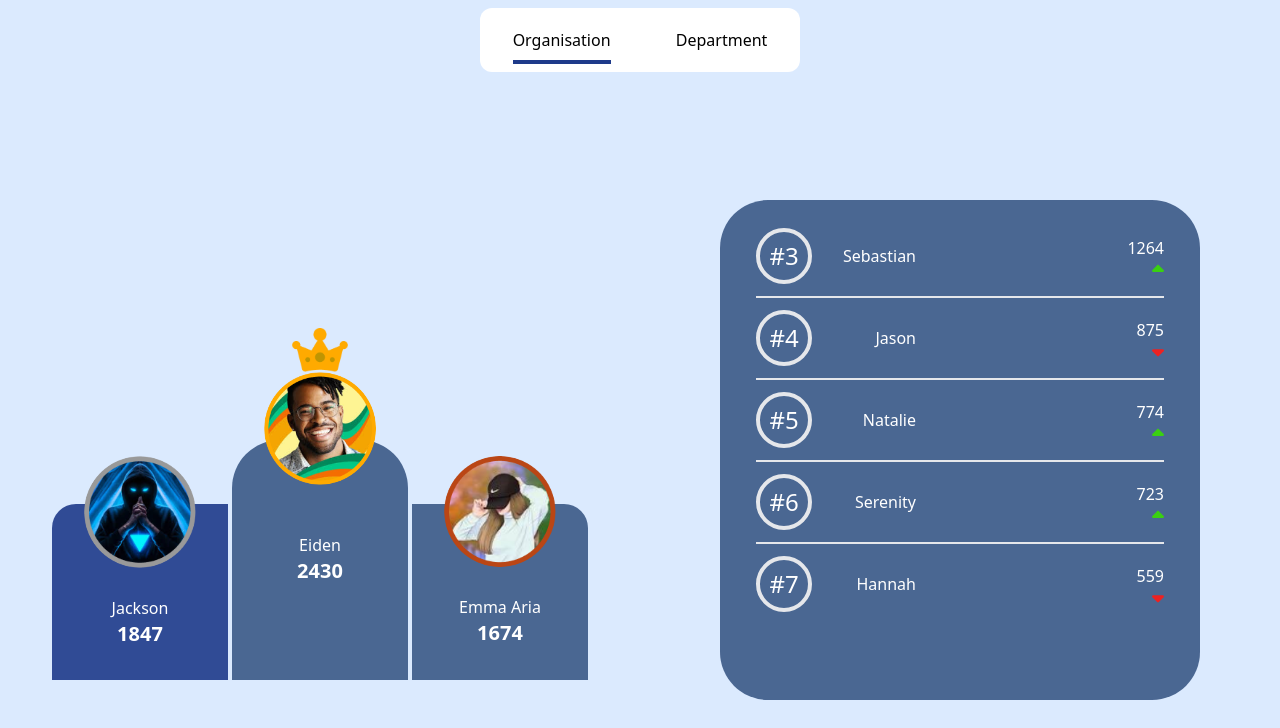
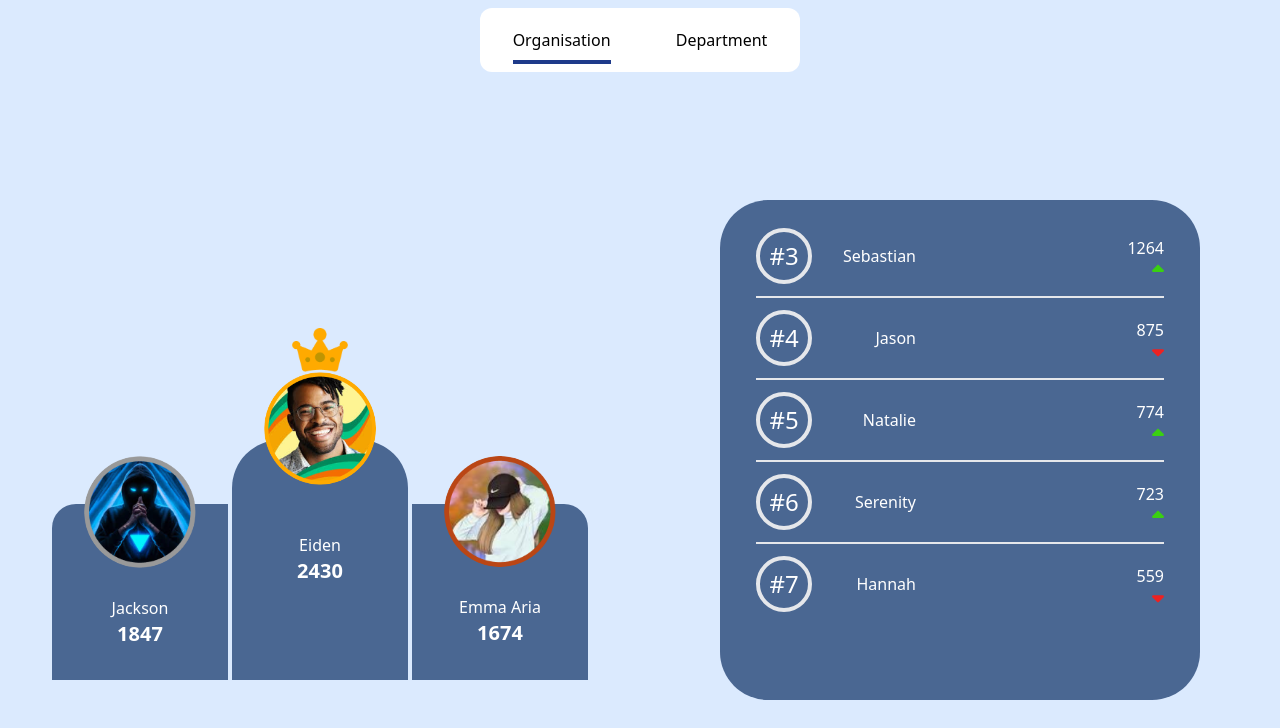
Before and after one commit to Brooklyn9446/LeaderBoard, a plain HTML site: page index.html in a window 1280 px wide. Shown: the part 72-800 px from the top of the page. Drawn offline with Linux system fonts and the light colour scheme.

Commit message:
Update index.html

```diff
--- a/index.html
+++ b/index.html
@@ -24,7 +24,7 @@
         </div>
         <div class="contents1 flex-col  md:flex md:flex-row md:justify-center md:h-3/4  h-1/2 w-full">
             <div class="left w-full md:w-1/2 bg-blue-100  h-full relative flex justify-center items-end pb-5   ">
-                <div class="third w-28 h-36 md:h-44 md:w-44 flex flex-col justify-start items-center bg-blue-900 bg-opacity-90  rounded-tl-3xl relative">
+                <div class="third w-28 h-36 md:h-44 md:w-44 flex flex-col justify-start items-center bg-[#3B5987] bg-opacity-90  rounded-tl-3xl relative">
                     <img src="assets/Jackson-C5VKmWYc.png"
                         class="w-20 md:w-28 rounded-full  -translate-y-8 md:-translate-y-12   ">
                     <div class="leaderboard-text relative flex flex-col items-center md:-translate-y-5  w-full">
```
